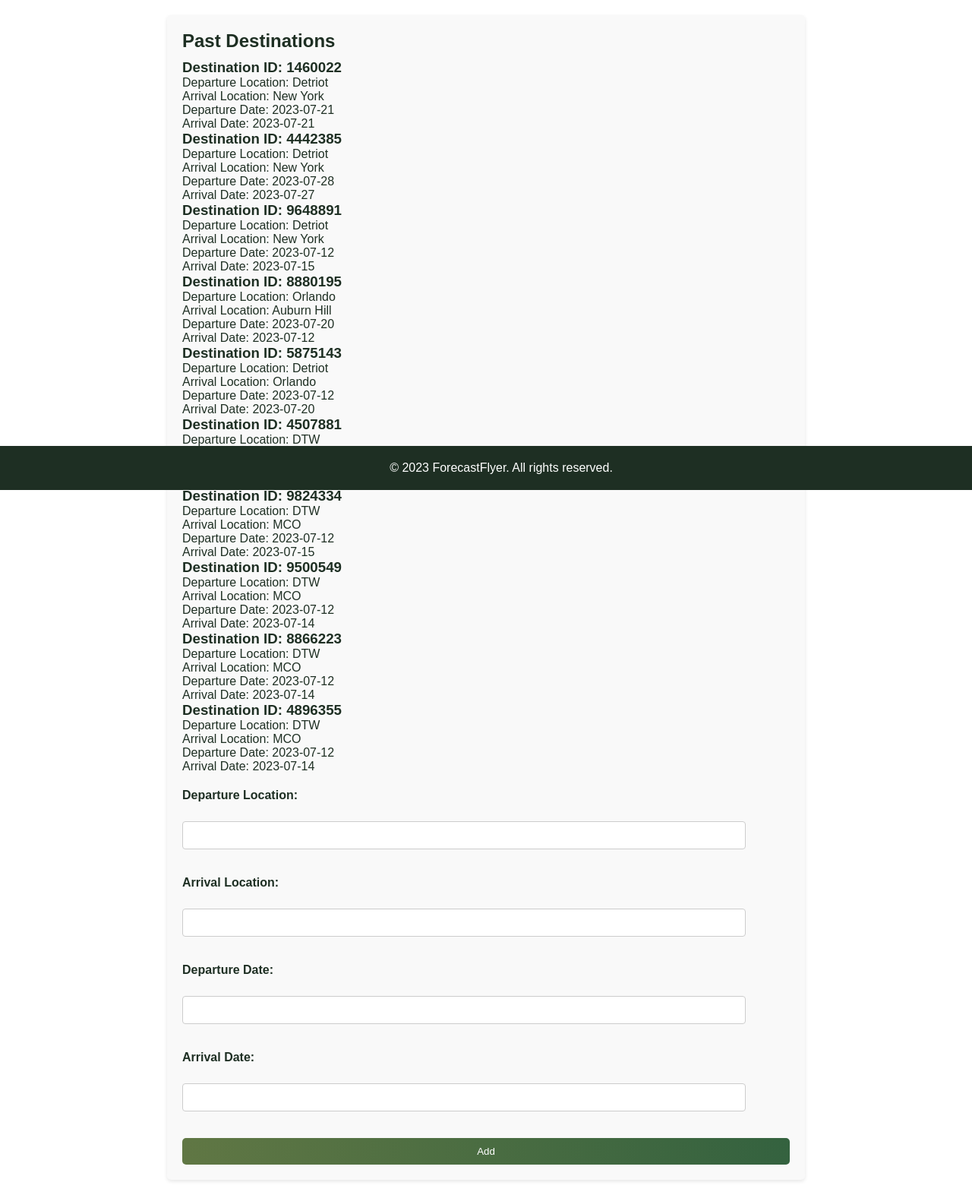
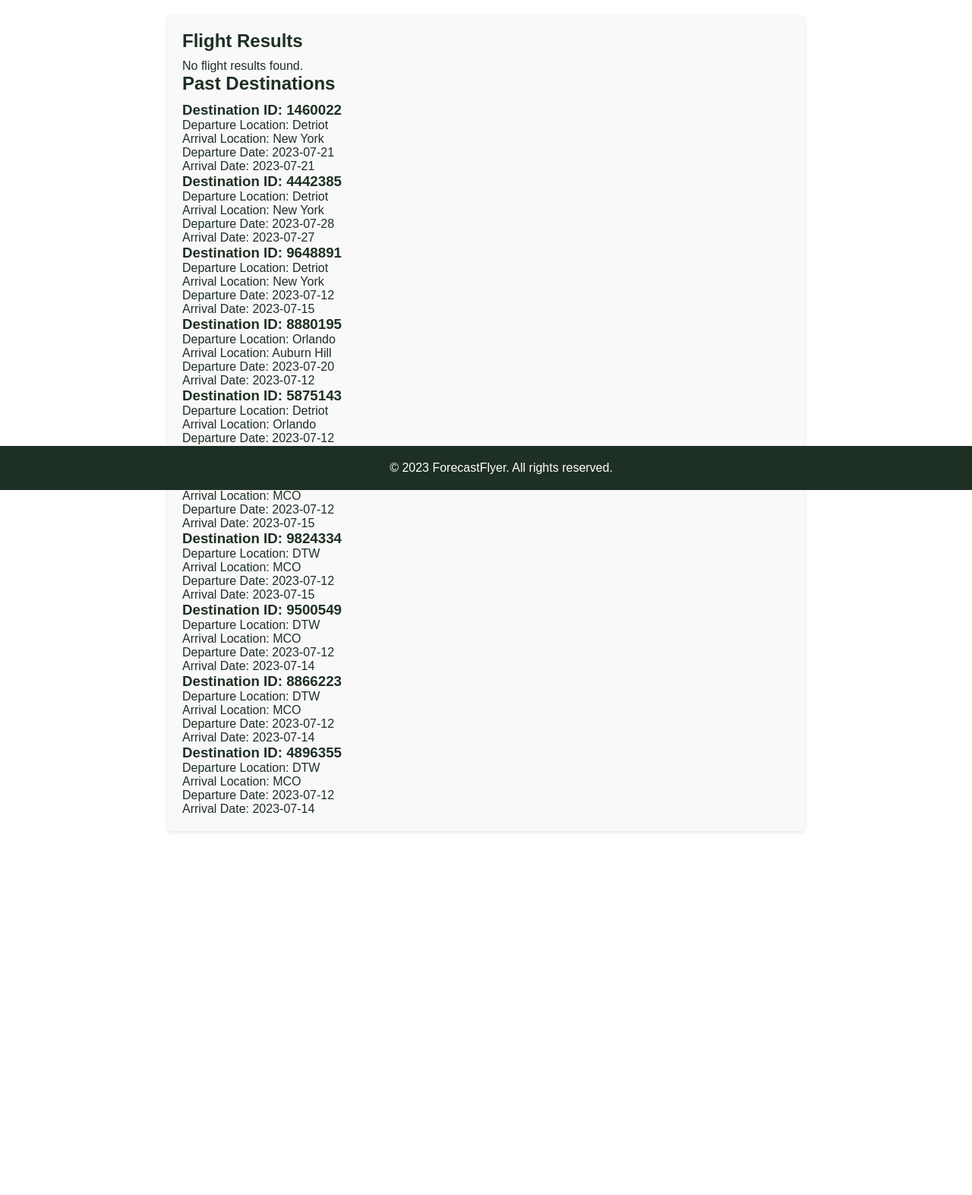
Before and after one commit to TheManWhoLikesToCode/Travel-App, a Flask app: page /destinations in a window 1280 px wide. Shown: the part 155-1728 px from the top of the page at 76% size. After the commit the page ends 1251 px from the top, so only its background shows below. Run offline with Flask 3, Linux system fonts and the light colour scheme.

Commit message:
Integrated Abu's python modules

```diff
--- a/app.py
+++ b/app.py
@@ -3,6 +3,7 @@ from flask import Flask, render_template, redirect, url_for, request
 from flask_behind_proxy import FlaskBehindProxy
 from tourism import get_locations_to_explore
 from flask_sqlalchemy import SQLAlchemy
+from aviation import get_flight
 import os
 
 basedir = os.path.abspath(os.path.dirname(__file__))
@@ -28,16 +29,19 @@ class Destination(db.Model):
 def home():
     print(request.form)
     if request.method == 'POST':
-        location_search = request.form.get('search')
-        print("This is location search", location_search)
-        location_list = get_locations_to_explore(location_search)
-        print("This is location list", location_list)
-        return render_template("home.html", title="ForecastFlyer", subtitle="Results", results=location_list)
+        flight_dep = request.form.get('from')
+        flight_to = request.form.get('to')
+        print("This is departing airport", flight_dep)
+        print("This is arriving airport", flight_to)
+        flight_list = get_flight(flight_dep, flight_to)
+        print("This is flight list", flight_list)
+        return render_template("home.html", title="ForecastFlyer", subtitle="Results " + flight_dep + " to " + flight_to, results=flight_list)
     return render_template("home.html", title="ForecastFlyer")
 
 
 @app.route('/destinations', methods=['GET', 'POST'])
 def destinations():
+    flight_list = None
     if request.method == 'POST':
         Departure_Location = request.form.get('from')
         Arrival_Location = request.form.get('to')
@@ -58,18 +62,29 @@ def destinations():
         db.session.add(new_destination)
         db.session.commit()
         print(f"New destination added: {new_destination.id}")
-        return redirect(url_for('destinations'))
+
+        # Call the get_flight function
+        flight_list = get_flight(Departure_Location, Arrival_Location)
+        print("This is flight list", flight_list)
 
     destinations = Destination.query.all()
     print(f"Retrieved {len(destinations)} destinations from the database:")
     for destination in destinations:
         print(f"ID: {destination.id}, Departure: {destination.Departure_Location}, Arrival: {destination.Arrival_Location}, Departure Date: {destination.Departure_Date}, Arrival Date: {destination.Arrival_Date}")
-    return render_template("destinations.html", title="ForecastFlyer - Destinations", destinations=destinations)
+
+    return render_template("destinations.html", title="ForecastFlyer - Destinations", destinations=destinations, flights=flight_list)
 
 
 @app.route('/todo', methods=['GET', 'POST'])
 def todo():
-   # Add your logic for todo here
+    # Add your logic for todo here
+    print(request.form)
+    if request.method == 'POST':
+        location_search = request.form.get('search')
+        print("This is location search", location_search)
+        location_list = get_locations_to_explore(location_search)
+        print("This is location list", location_list)
+        return render_template("todo.html", title="ForecastFlyer", subtitle="Results", results=location_list)
     return render_template("todo.html", title="ForecastFlyer - To Do")
 
 
--- a/templates/destinations.html
+++ b/templates/destinations.html
@@ -31,6 +31,20 @@
     </nav>
 
     <section>
+      <h2>Flight Results</h2>
+      <ul id="flight-results-list">
+        {% if flights %} {% for flight in flights %}
+        <ul>
+          <h3>Flight ID: {{ flight.flight.iata }}</h3>
+          <p>Departure Airport: {{ flight.departure.airport }}</p>
+          <p>Arrival Airport: {{ flight.arrival.airport }}</p>
+          <p>Departure Time: {{ flight.departure.estimated }}</p>
+          <p>Arrival Time: {{ flight.arrival.estimated }}</p>
+        </ul>
+        {% endfor %} {% else %}
+        <ul>No flight results found.</ul>
+        {% endif %}
+      </ul>
       <h2>Past Destinations</h2>
       <ul id="destinations-list">
         {% for destination in destinations %}
@@ -44,21 +58,6 @@
         {% endfor %}
       </ul>
 
-      <form id="destination-form" method="POST">
-        <label for="departure-input">Departure Location:</label>
-        <input type="text" id="departure-input" name="Departure_Location" />
-
-        <label for="arrival-input">Arrival Location:</label>
-        <input type="text" id="arrival-input" name="Arrival_Location" />
-
-        <label for="departure-date-input">Departure Date:</label>
-        <input type="text" id="departure-date-input" name="Departure_Date" />
-
-        <label for="arrival-date-input">Arrival Date:</label>
-        <input type="text" id="arrival-date-input" name="Arrival_Date" />
-
-        <input type="submit" value="Add" />
-      </form>
     </section>
 
     <footer>&copy; 2023 ForecastFlyer. All rights reserved.</footer>
--- a/templates/todo.html
+++ b/templates/todo.html
@@ -39,14 +39,14 @@
         </form>
       </section>
 
-      <div class="container">
+      <section>
         <ul>
           {% if results %} {{subtitle}} {% for result in results %}
           <li>{{result.properties.name}}</li>
           {%endfor%} {%endif%}
         </ul>
       </div>
-    </form>
+    </section>
     <footer>&copy; 2023 ForecastFlyer. All rights reserved.</footer>
   </body>
 </html>
```
Also changed, not shown: aviation.py (+32 -23 lines), templates/home.html (+10 -1 lines), db/travel.db.
